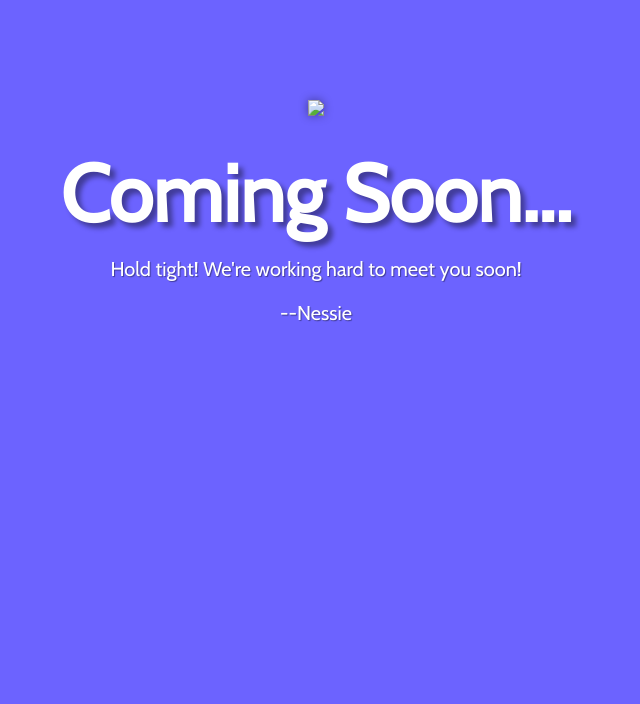
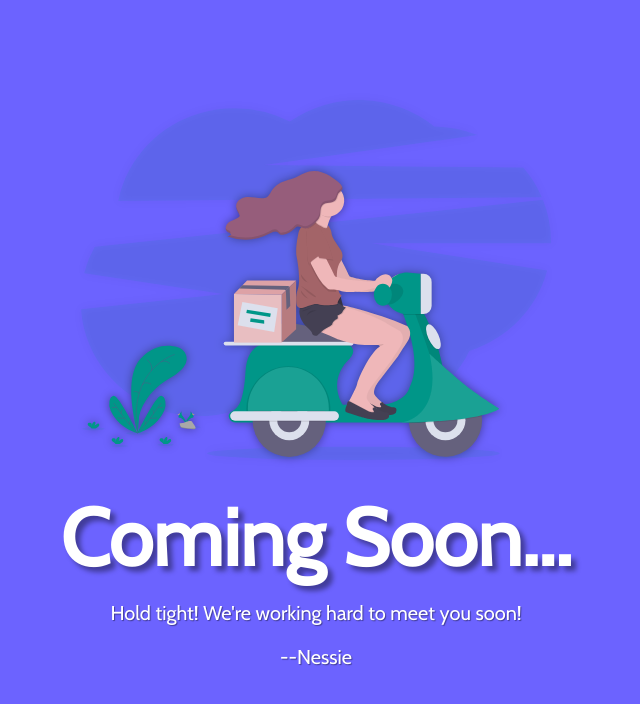
Before and after one commit to galerinessie/galerinessie, a plain HTML site: page index.html in a window 1280 px wide. Shown: the whole page, without its empty margins (324-964 px from the left). Drawn offline with nearby package versions, Linux system fonts and the light colour scheme.

Commit message:
Update index.html

```diff
--- a/index.html
+++ b/index.html
@@ -28,7 +28,7 @@
 </head>
 <body>
 	<div class="container">
-		<img src="comingsoonsvg.svg" class="coverimg">
+		<img src="cs.svg" class="coverimg">
 		<h1 class="heading">Coming Soon...</h1>
 		<p class="description">Hold tight! We're working hard to meet you soon!</p>
 		<p class="description">--Nessie</p>
```
